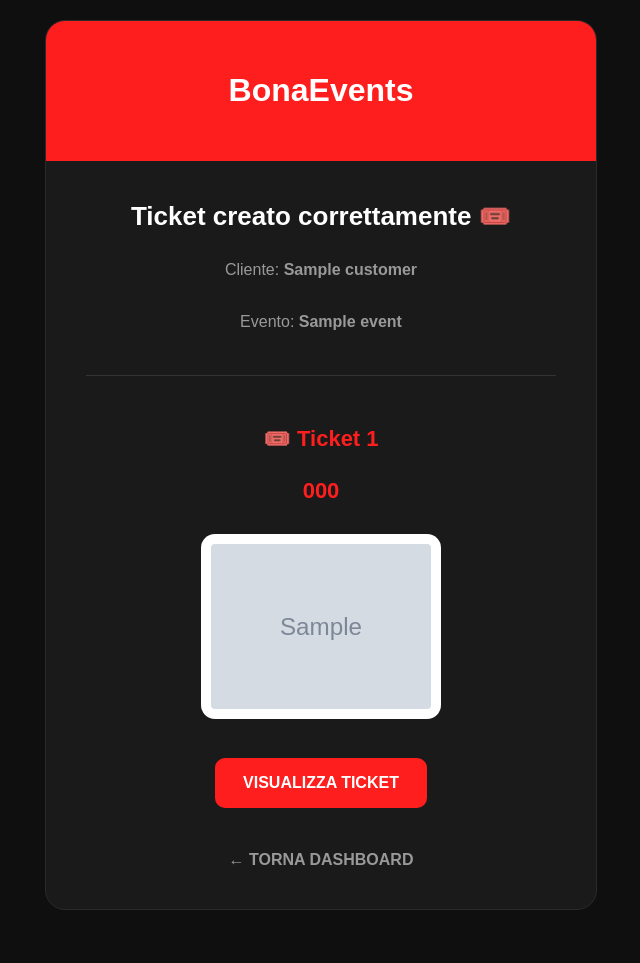
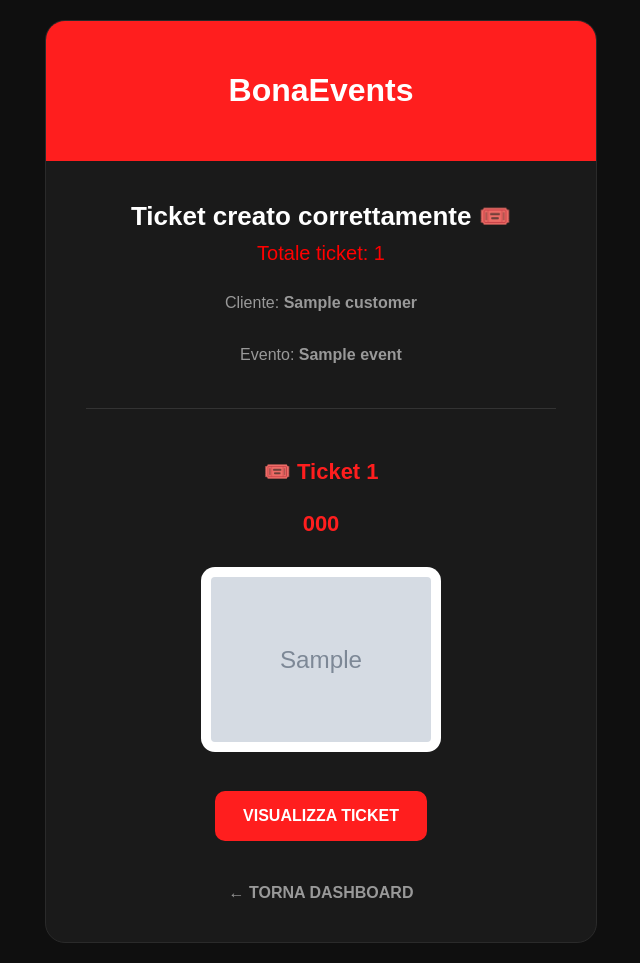
Before and after one commit to stefanogargiulo1/BonaEvents_PR, a Flask app: template templates/success.html in a window 1280 px wide. Shown: the whole page, without its empty margins (319-959 px from the left). Before the commit the page ends 910 px from the top, so only its background shows below. Run offline with Flask 3, Linux system fonts and the light colour scheme; the template is opened without the code that fills it: most values are stand-ins (such as "Sample title", 1, 10 or a date in 2020); grey boxes marked "Sample" are stand-in pictures; some libraries are stand-ins or nearby versions.

Commit message:
Nuova UI ticket cash 1.5

```diff
--- a/templates/success.html
+++ b/templates/success.html
@@ -138,6 +138,10 @@
                 Ticket creato correttamente 🎟️
             </div>
 
+            <div style="color:red;font-size:20px;">
+                Totale ticket: {{ generated_tickets|length }}
+            </div>
+
             <div class="info">
 
                 Cliente:
```
